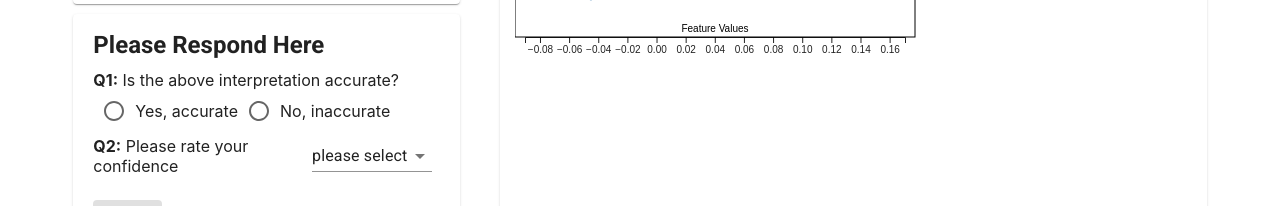
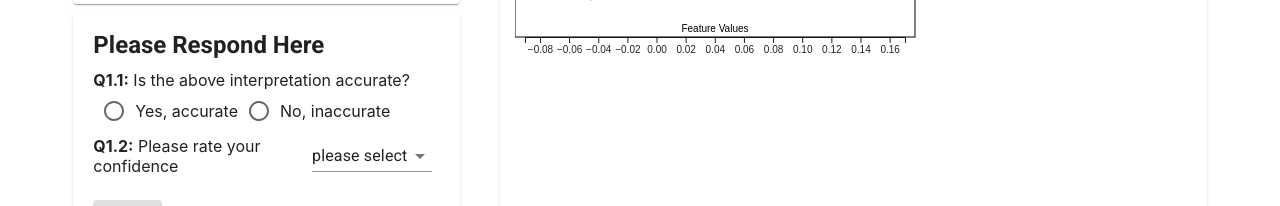
Before and after one commit to wangqianwen0418/alternative_exp, a React (Create React App) app in the folder prototype/: page /#/questions in a window 1280 px wide. Shown: the part 462-668 px from the top of the page. Built offline with nearby package versions, Linux system fonts and the light colour scheme.

Commit message:
add question number to user study

```diff
--- a/prototype/src/component/UserResponse.tsx
+++ b/prototype/src/component/UserResponse.tsx
@@ -117,7 +117,7 @@ export default function UserResponse() {
           Please Respond Here
         </Typography>
         <span>
-          <b>Q1:</b>{" "}
+          <b>Q{questionIndex + 1}.1:</b>{" "}
           {isSecondPart
             ? "Given the new visualization, is the above interpretation accurate?"
             : "Is the above interpretation accurate?"}
@@ -141,7 +141,7 @@ export default function UserResponse() {
 
         <div style={{ display: "flex" }}>
           <span style={{ margin: "auto 0" }}>
-            <b>Q2:</b>{" "}
+            <b>Q{questionIndex + 1}.2:</b>{" "}
             {isSecondPart
               ? "Given the new visualization, please rate your confidence"
               : "Please rate your confidence"}{" "}
```
